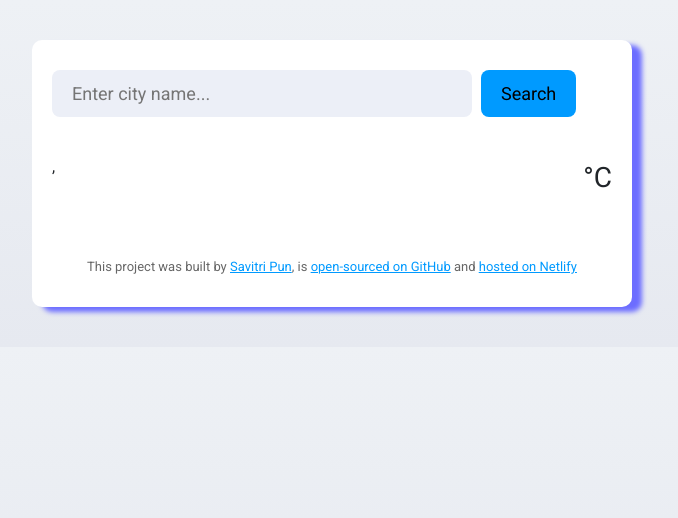
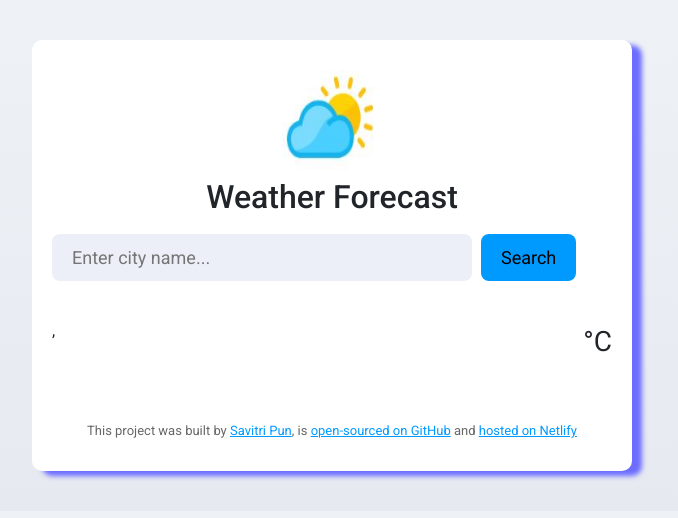
Before and after one commit to punSavitri/city-forecast-weather-app, a plain HTML site: page index.html in a window 1280 px wide. Shown: the whole page, without its empty margins (308-986 px from the left). Drawn offline with nearby package versions, Linux system fonts and the light colour scheme; no server answers.

Commit message:
weather image styles

```diff
--- a/index.html
+++ b/index.html
@@ -21,6 +21,14 @@
   </head>
   <body>
     <div class="wrapper">
+      <div>
+        <img
+          src="images/weathericon.JPG"
+          alt="weather icon"
+          class="weather-image"
+        />
+      </div>
+      <h2 class="text-center mt-2">Weather Forecast</h2>
       <!-- header section start-->
       <header>
         <!-- search form -->
--- a/src/styles.css
+++ b/src/styles.css
@@ -16,6 +16,12 @@ header {
   border-radius: 10px;
   max-width: 600px;
   box-shadow: 10px 5px 5px rgba(108, 109, 255);
+}
+.weather-image {
+  display: block;
+  margin: 10px auto 0 auto;
+  width: 100px;
+  height: 100px;
 }
 .search-form-input {
   background-color: #eceff7;
```
